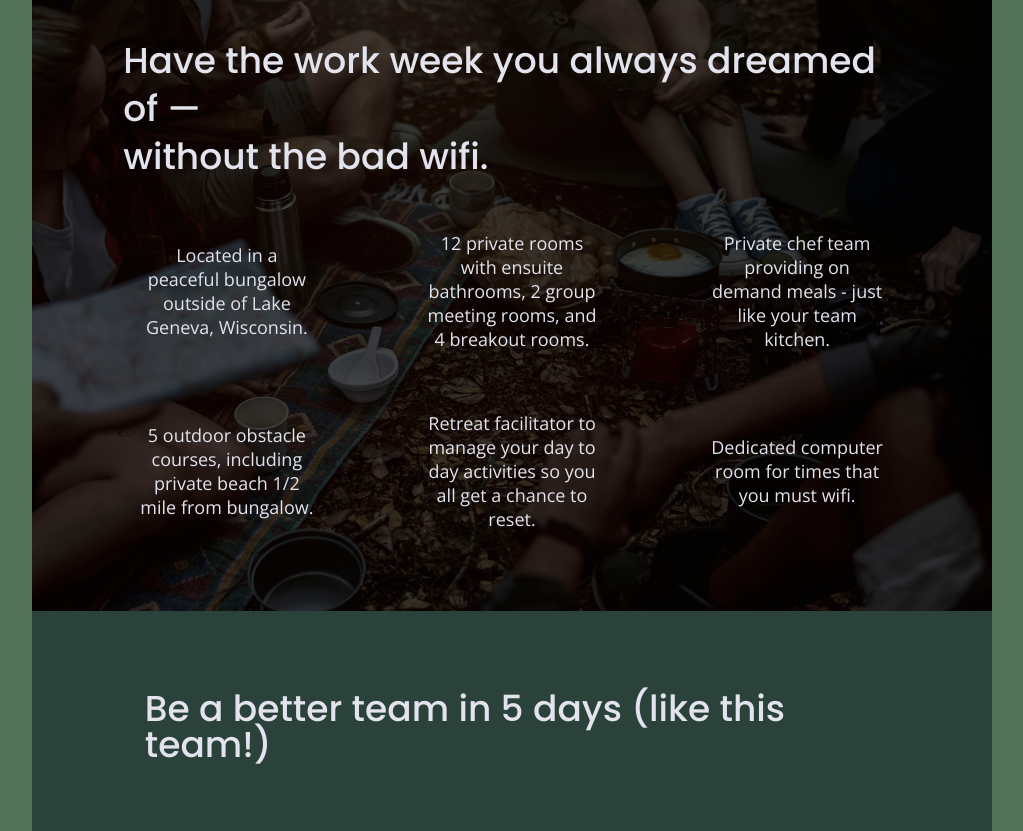
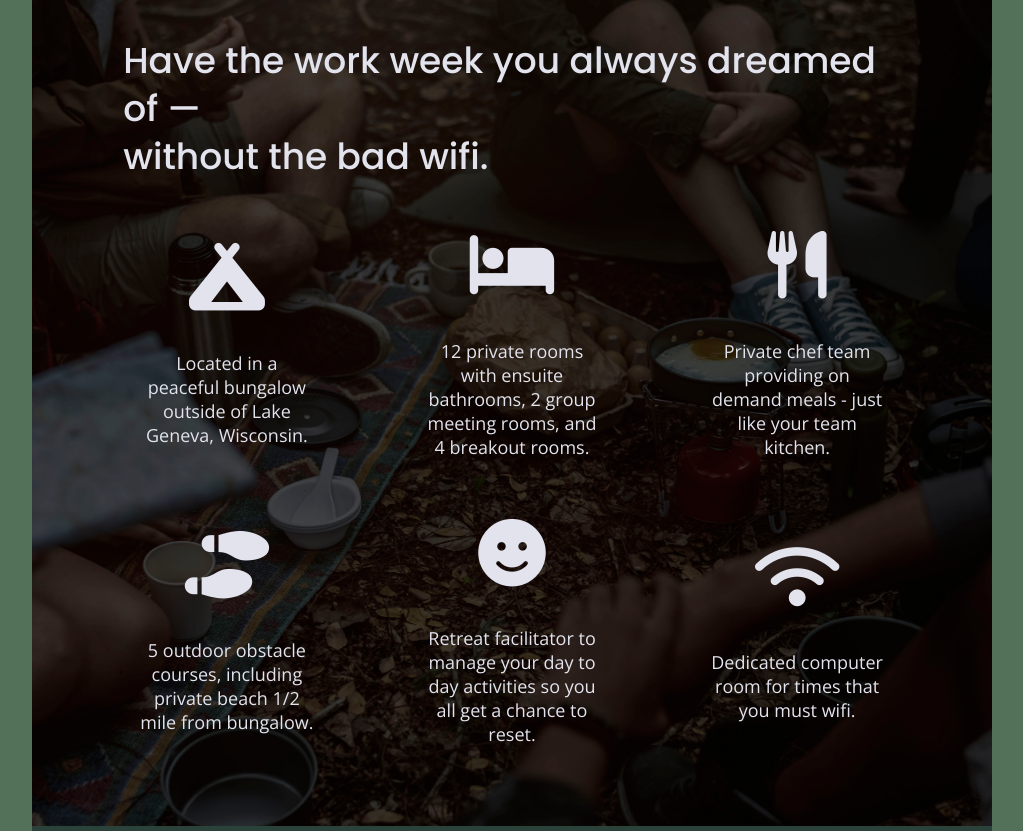
Before and after one commit to annahwadler/unplugged-retreat, a website built with Parcel: page index.html in a window 1280 px wide. Shown: the part 956-1787 px from the top of the page, without its empty margins (128-1151 px from the left). Built offline with nearby package versions, Linux system fonts and the light colour scheme.

Commit message:
Added font awesome icons

```diff
--- a/css/main.css
+++ b/css/main.css
@@ -337,6 +337,11 @@ input[type=button] {
 .features p {
   margin: 0;
   text-align: center;
+}
+
+.features i {
+	font-size: 3.75em;
+  margin-bottom: 40px;
 }
 
 /* Reviews section */
--- a/index.html
+++ b/index.html
@@ -16,8 +16,9 @@
   <link rel="manifest" href="site.webmanifest">
   <link rel="apple-touch-icon" href="icon.png">
 
-  <!-- Google Fonts -->
+  <!-- Google Fonts & Font Awesome Icons -->
   <link href="https://fonts.googleapis.com/css?family=Open+Sans:400,700|Poppins:500,700" rel="stylesheet">
+  <script src="https://kit.fontawesome.com/eb8ac4a6bf.js" crossorigin="anonymous"></script>
 
   <!-- Place favicon.ico in the root directory -->
 
@@ -87,32 +88,44 @@
         <h2>Have the work week you always dreamed of —<br>without the bad wifi.</h2>
         <div class="features-items">
         <article>
-          <p class="fontawesome-icon"></p>
+          <p class="fontawesome-icon">
+            <i class="fa-solid fa-campground"></i>
+          </p>
           <p class="features-item-description">Located in a peaceful bungalow outside of Lake Geneva, Wisconsin.</p>
         </article>
 
         <article>
-          <p class="fontawesome-icon"></p>
+          <p class="fontawesome-icon">
+            <i class="fa-solid fa-bed"></i>
+          </p>
           <p class="features-item-description">12 private rooms with ensuite bathrooms, 2 group meeting rooms, and 4 breakout rooms.</p>
         </article>
 
         <article>
-          <p class="fontawesome-icon"></p>
+          <p class="fontawesome-icon">
+            <i class="fa-solid fa-utensils"></i>
+          </p>
           <p class="features-item-description">Private chef team providing on demand meals - just like your team kitchen.</p>
         </article>
 
         <article>
-          <p class="fontawesome-icon"></p>
+          <p class="fontawesome-icon">
+            <i class="fa-solid fa-shoe-prints"></i>
+          </p>
           <p class="features-item-description">5 outdoor obstacle courses, including private beach 1/2 mile from bungalow.</p>
         </article>
 
         <article>
-          <p class="fontawesome-icon"></p>
+          <p class="fontawesome-icon">
+            <i class="fa-solid fa-smile"></i>
+          </p>
           <p class="features-item-description">Retreat facilitator to manage your day to day activities so you all get a chance to reset.</p>
         </article>
 
         <article>
-          <p class="fontawesome-icon"></p>
+          <p class="fontawesome-icon">
+            <i class="fa-solid fa-wifi"></i>
+          </p>
           <p class="features-item-description">Dedicated computer room for times that you must wifi.</p>
         </article>
       </div>
```
Also changed, not shown: about/index.html (+2 -1 lines).
